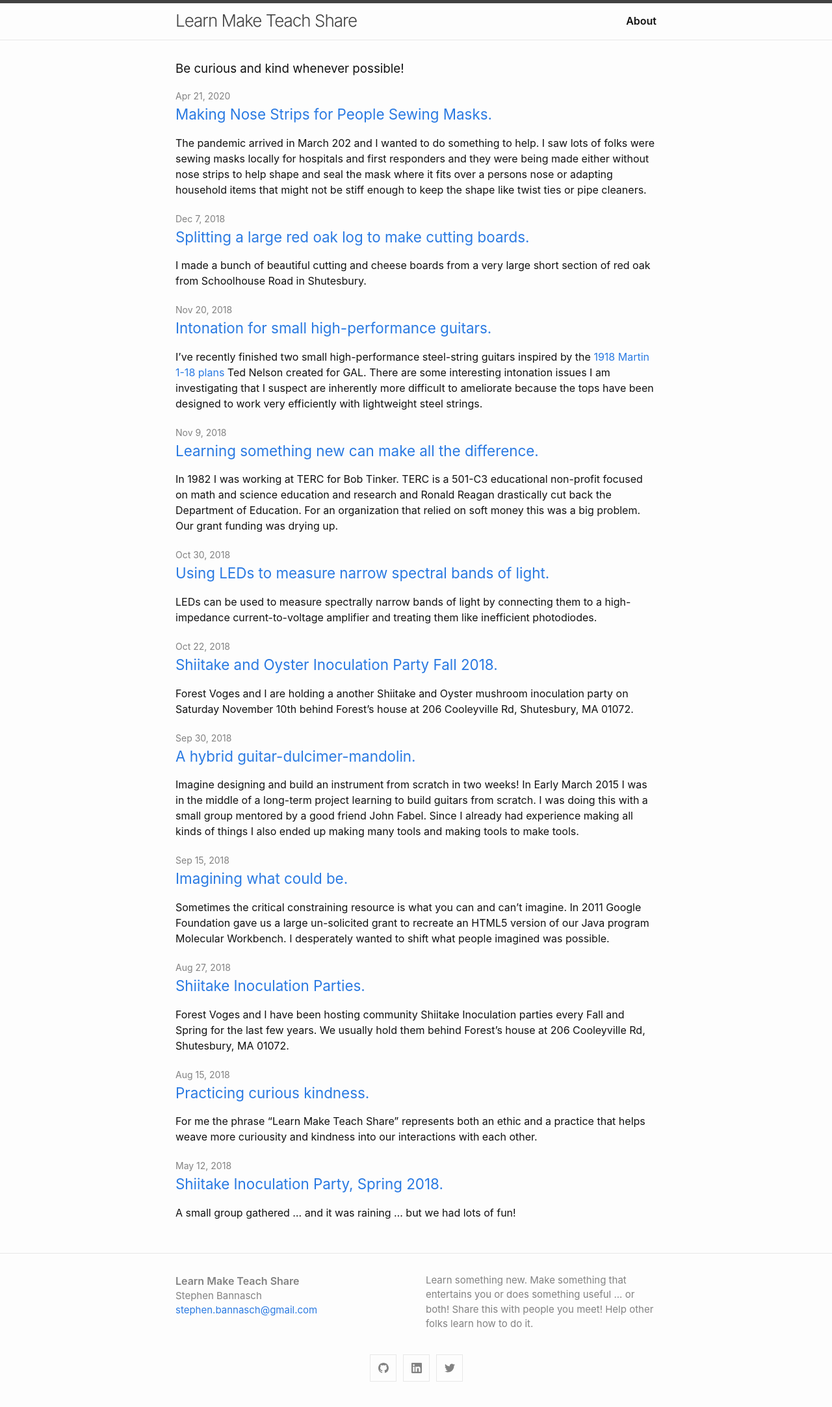
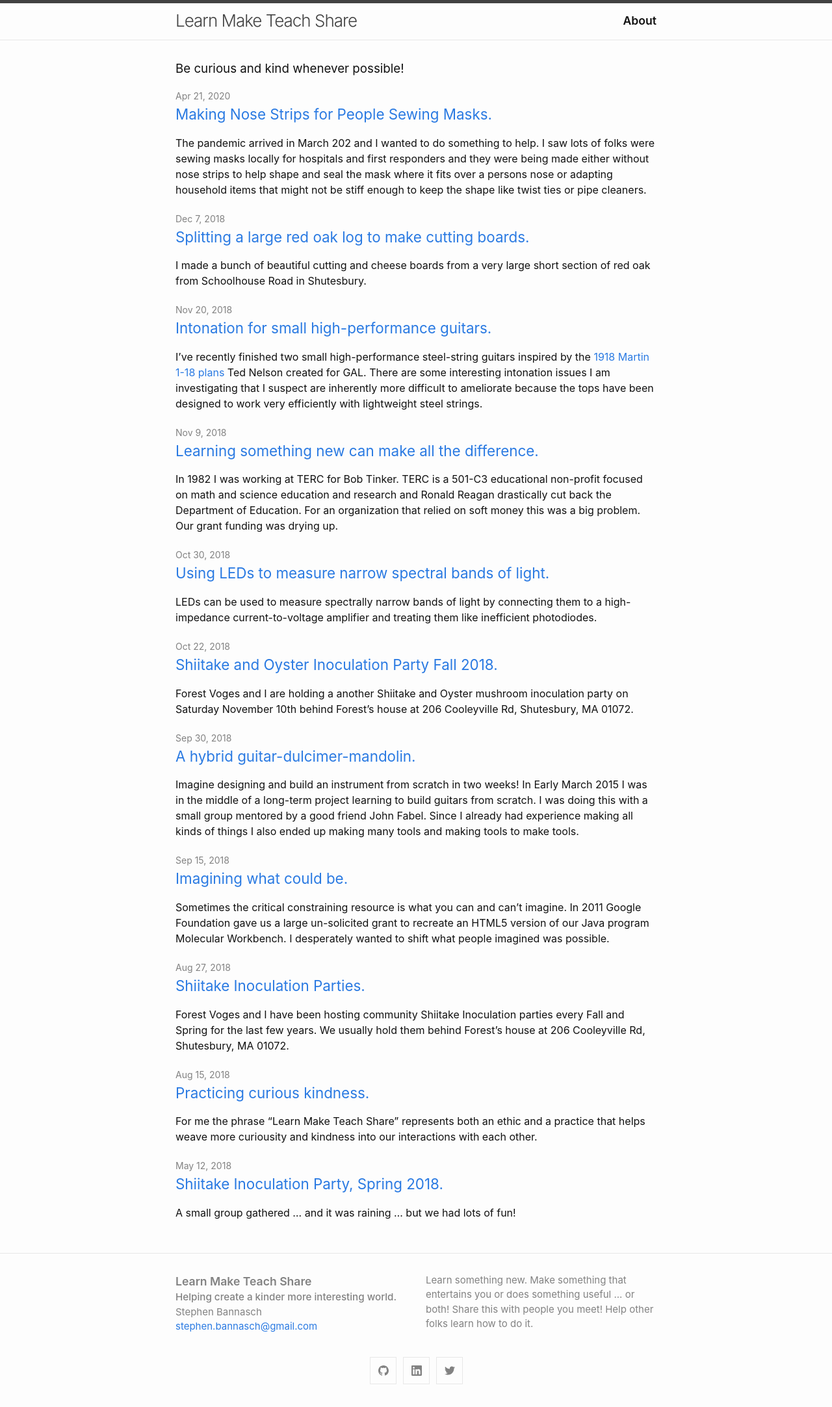
Before and after one commit to learnmaketeachshare/learnmaketeachshare.github.io, a Jekyll site: the page built from index.md, in a window 1280 px wide. Shown: the whole page at 65% size. Built offline with Jekyll 4.4.1, drawn with Linux system fonts in a browser that asks for light colours.

Commit message:
subtitle tag line in footer

```diff
--- a/_config.yml
+++ b/_config.yml
@@ -14,6 +14,7 @@
 # You can create any custom variable you would like, and they will be accessible
 # in the templates via {{ site.myvariable }}.
 title: Learn Make Teach Share
+subtitle: Helping create a kinder more interesting world.
 baseurl: "" # the subpath of your site, e.g. /blog
 url: "" # the base hostname & protocol for your site, e.g. http://example.com
 
@@ -34,7 +35,6 @@ collections:
     output: true
     permalink: tags/:path/
 
-# theme: minima
 minima:
   date_format: "%b %-d, %Y"
 
@@ -54,9 +54,6 @@ plugins:
   - jekyll-seo-tag
   # - jekyll-remote-theme
 
-# set up remote_theme
-# remote_theme: jekyll/minima
-
 # Exclude from processing.
 # The following items will not be processed, by default. Create a custom list
 # to override the default setting.
--- a/_includes/footer.html
+++ b/_includes/footer.html
@@ -6,6 +6,7 @@
     <div class="footer-col-wrapper">
       <div class="footer-col">
         <header>{{ site.title  | escape }}</header>
+        <header class='subtitle'>{{ site.subtitle  | escape }}</header>
         {%- if site.author %}
         <ul class="contact-list">
           {% if site.author.name -%}
--- a/_sass/minima/custom-styles.scss
+++ b/_sass/minima/custom-styles.scss
@@ -13,8 +13,12 @@ h3 {
 }
 
 header {
-  font-size: 1rem;
+  font-size: 1.1rem;
   font-weight: 600;
+  &.subtitle {
+    font-size: 0.95rem;
+    font-weight: 500;
+  }
 }
 
 .post-list > li {
```
Also changed, not shown: README.md.
